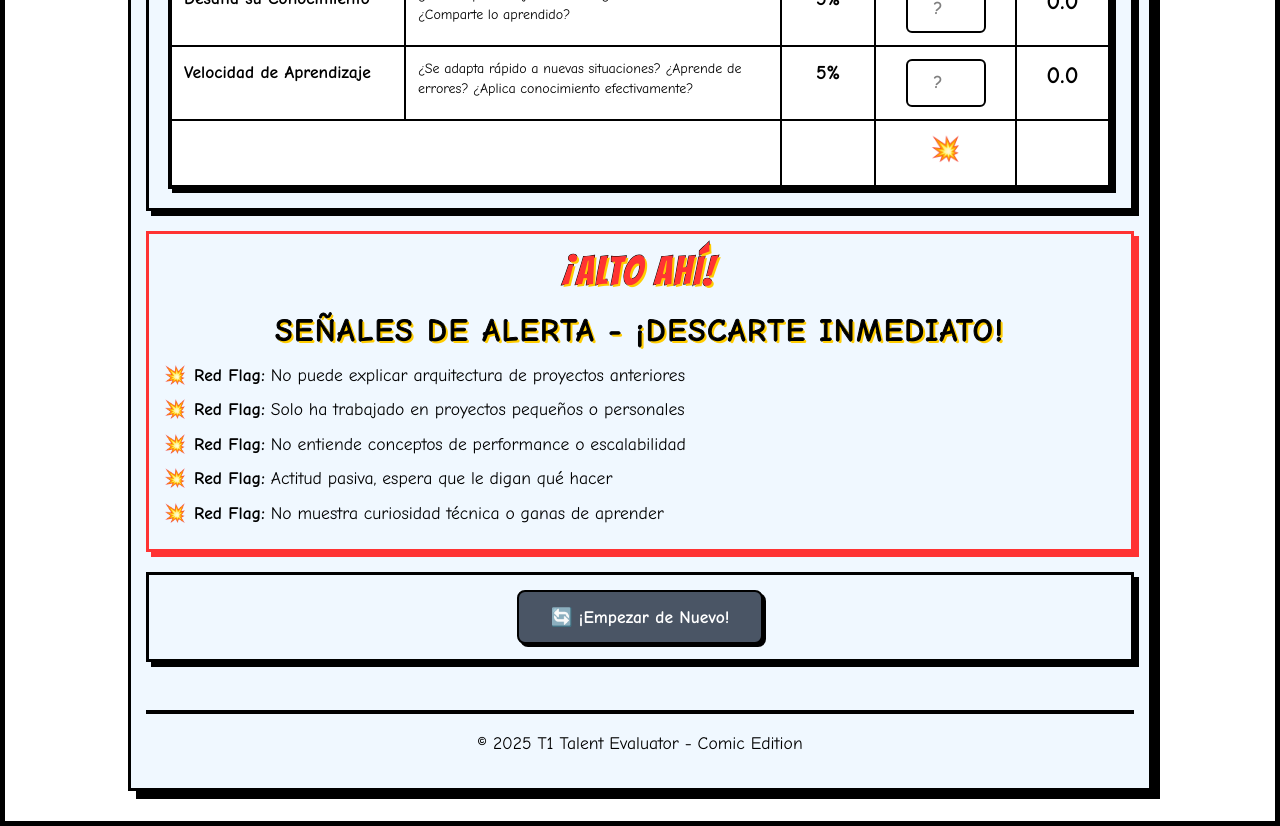
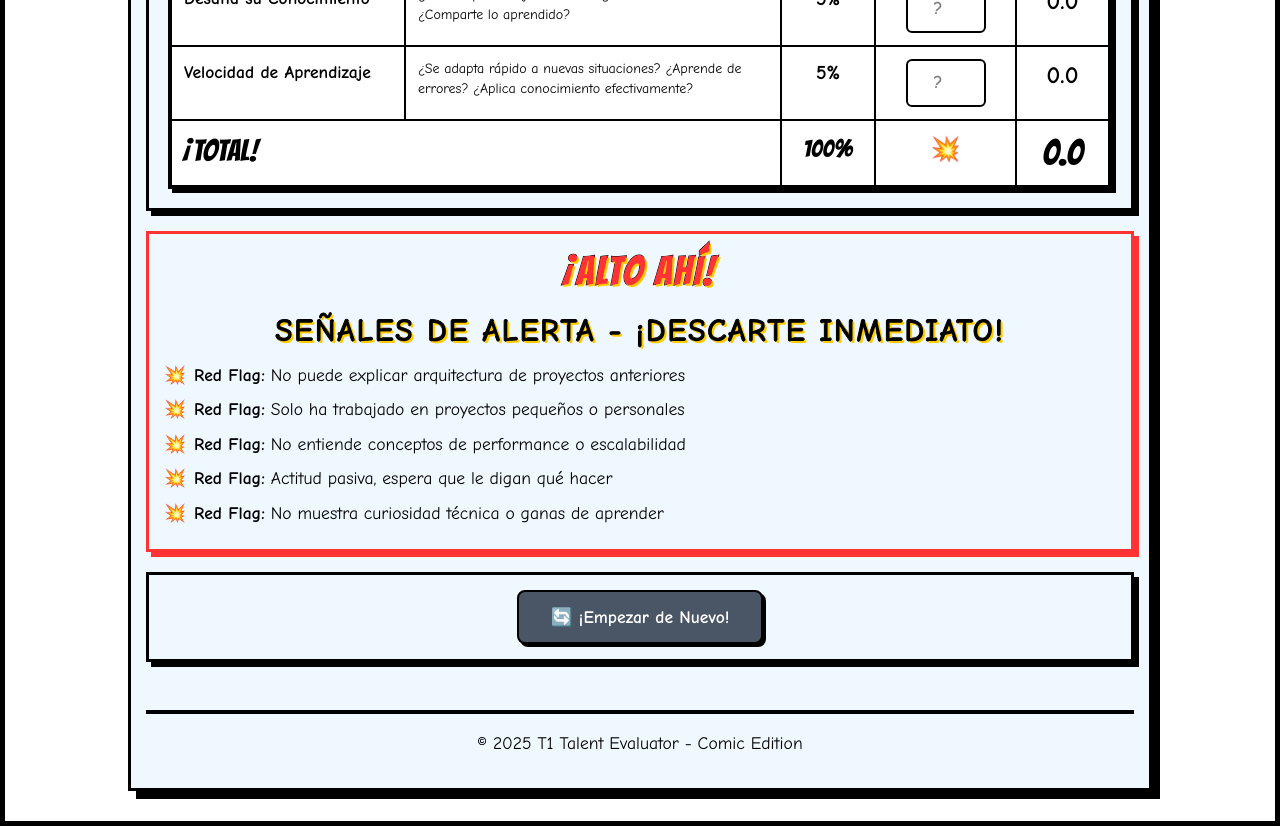
Before and after one commit to cesarlq/form-rh, a Next.js app: page / in a window 1280 px wide. Shown: the part 2000-2826 px from the top of the page. Built offline with nearby package versions, Linux system fonts and the light colour scheme.

Commit message:
Fix: Improve contrast in EvaluationTable total row
Changed text color to black and added a white stroke for better visibility against the red background.

```diff
--- a/src/app/components/EvaluationTable.tsx
+++ b/src/app/components/EvaluationTable.tsx
@@ -86,17 +86,17 @@ export default function EvaluationTable({ categories, totalScore, onScoreUpdate
           ))}
 
           {/* Total Row */}
-          <tr className="bg-comic-secondary text-white" style={{ fontFamily: 'var(--font-display)'}}>
-            <td className={`${tdClass} text-3xl`} colSpan={2}>
+          <tr className="bg-comic-secondary text-black" style={{ fontFamily: 'var(--font-display)'}}>
+            <td className={`${tdClass} text-3xl`} colSpan={2} style={{ WebkitTextStroke: '1px white', paintOrder: 'stroke fill' }}>
               ¡TOTAL!
             </td>
-            <td className={`${tdClass} text-center text-2xl`}>
+            <td className={`${tdClass} text-center text-2xl`} style={{ WebkitTextStroke: '1px white', paintOrder: 'stroke fill' }}>
               100%
             </td>
             <td className={`${tdClass} text-center text-2xl`}>
-              💥
+              💥 {/* Emoji might be fine as is, or consider a text stroke if it blends */}
             </td>
-            <td className={`${tdClass} text-center text-4xl`}>
+            <td className={`${tdClass} text-center text-4xl`} style={{ WebkitTextStroke: '1px white', paintOrder: 'stroke fill' }}>
               {totalScore.toFixed(1)}
             </td>
           </tr>
```
